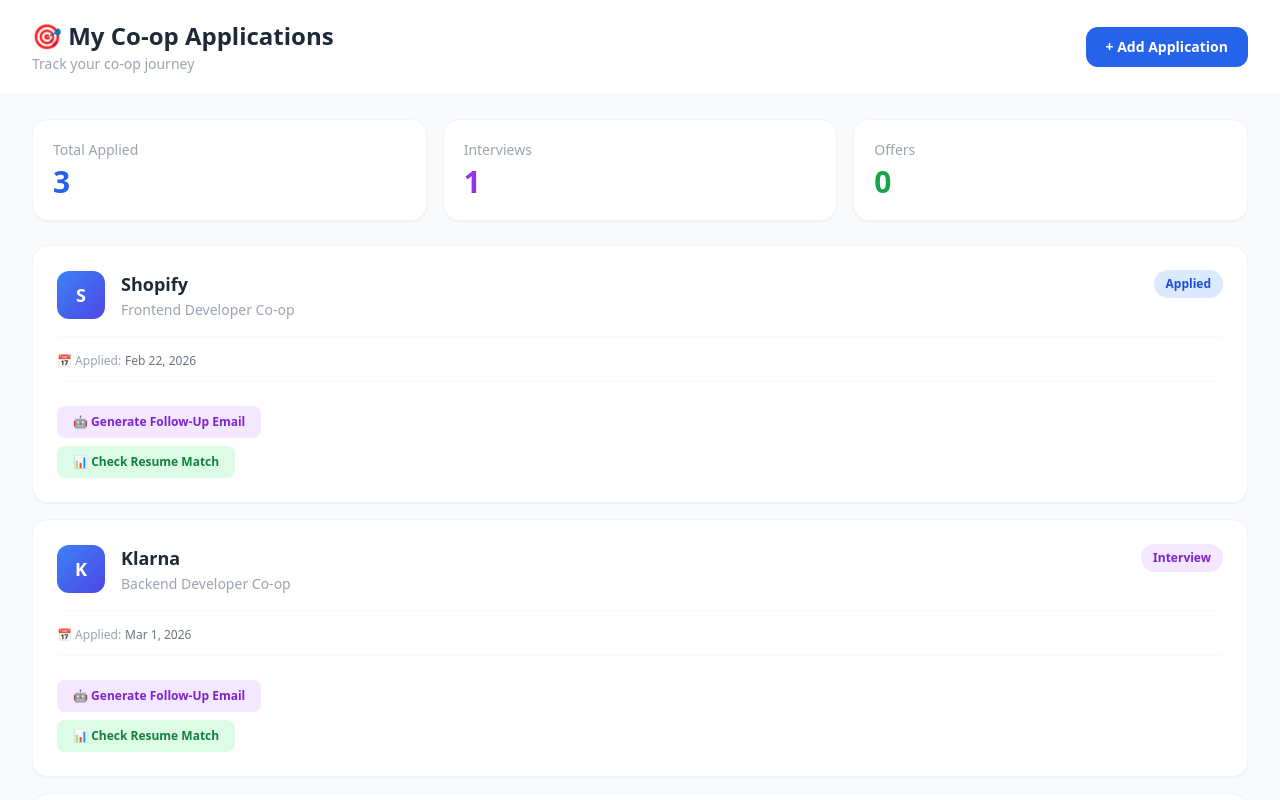
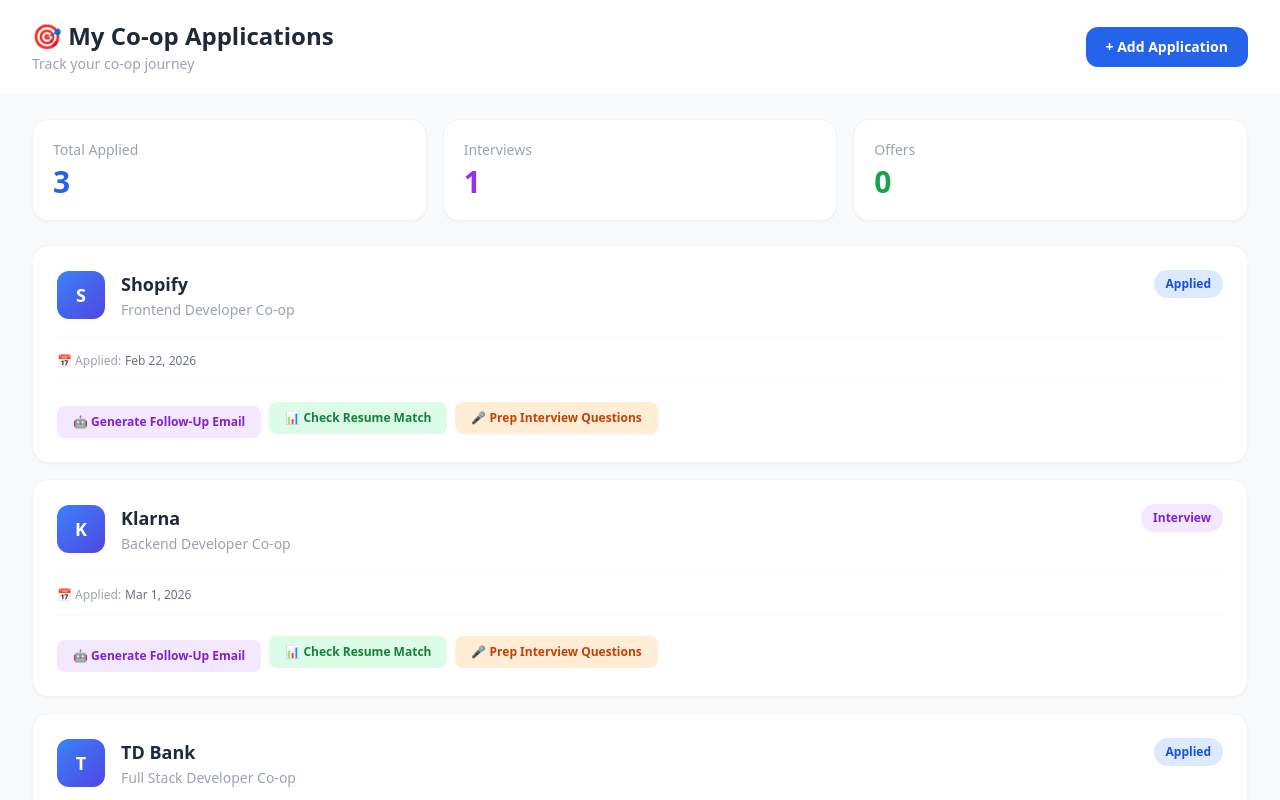
Before and after one commit to dhruvimadlani29/job-application-tracker, a React (Vite) app: page / in a window 1280 px wide. Shown: the top 800 px of the page. Built offline with nearby package versions, Linux system fonts and the light colour scheme.

Commit message:
Implemented interview preparation feature

```diff
--- a/src/components/AppCard.jsx
+++ b/src/components/AppCard.jsx
@@ -1,58 +1,57 @@
-import EmailGenerator from "./EmailGenerator";
-import MatchScore from "./MatchScore";
+// src/components/AppCard.jsx
+import EmailGenerator from './EmailGenerator'
+import MatchScore from './MatchScore'
+import InterviewPrep from './InterviewPrep'
 
 function AppCard({ application }) {
-  // This function picks the right color for each status
+
   function getStatusStyle(status) {
-    if (status === "Interview") return "bg-purple-100 text-purple-700";
-    if (status === "Offer") return "bg-green-100 text-green-700";
-    if (status === "Rejected") return "bg-red-100 text-red-700";
-    return "bg-blue-100 text-blue-700"; // default = Applied
+    if (status === 'Interview')
+      return 'bg-purple-100 text-purple-700'
+    if (status === 'Offer')
+      return 'bg-green-100 text-green-700'
+    if (status === 'Rejected')
+      return 'bg-red-100 text-red-700'
+    return 'bg-blue-100 text-blue-700'
   }
 
   return (
-    <div className="bg-white rounded-2xl shadow-sm border border-gray-100 p-6 hover:shadow-md hover:border-blue-200 transition-all duration-200 cursor-pointer">
+    <div className="bg-white rounded-2xl shadow-sm border border-gray-100 p-6 hover:shadow-md hover:border-blue-200 transition-all duration-200">
+
       <div className="flex justify-between items-start">
-        {/* Left side — company info */}
         <div className="flex items-center gap-4">
+
           {/* Company Logo Circle */}
           <div className="w-12 h-12 rounded-xl bg-gradient-to-br from-blue-500 to-indigo-600 flex items-center justify-center text-white font-bold text-lg">
             {application.company[0]}
           </div>
 
           <div>
-            <h3 className="text-lg font-bold text-gray-800">
-              {application.company}
-            </h3>
+            <h3 className="text-lg font-bold text-gray-800">{application.company}</h3>
             <p className="text-sm text-gray-400 mt-0.5">{application.role}</p>
           </div>
         </div>
 
-        {/* Right side — status badge */}
-        <span
-          className={`text-xs font-bold px-3 py-1.5 rounded-full ${getStatusStyle(application.status)}`}
-        >
+        <span className={`text-xs font-bold px-3 py-1.5 rounded-full ${getStatusStyle(application.status)}`}>
           {application.status}
         </span>
       </div>
 
-      {/* Bottom — date */}
+      {/* Date */}
       <div className="mt-4 pt-4 border-t border-gray-50 flex items-center gap-1">
         <span className="text-xs text-gray-400">📅 Applied:</span>
-        <span className="text-xs text-gray-500 font-medium">
-          {application.dateApplied}
-        </span>
-      </div>
-      {/* AI Email Generator */}
-      <div className="mt-3 pt-3 border-t border-gray-50">
-        <EmailGenerator company={application.company} role={application.role} />
+        <span className="text-xs text-gray-500 font-medium">{application.dateApplied}</span>
       </div>
 
-      <div className="mt-2">
+      {/* AI Buttons Row */}
+      <div className="mt-3 pt-3 border-t border-gray-50 flex flex-wrap gap-2">
+        <EmailGenerator company={application.company} role={application.role} />
         <MatchScore company={application.company} role={application.role} />
+        <InterviewPrep company={application.company} role={application.role} />
       </div>
+
     </div>
-  );
+  )
 }
 
-export default AppCard;
+export default AppCard
--- /dev/null
+++ b/src/components/InterviewPrep.jsx
@@ -0,0 +1,100 @@
+// src/components/InterviewPrep.jsx
+import { useState } from 'react'
+
+function InterviewPrep({ company, role }) {
+  const [questions, setQuestions] = useState('')
+  const [loading, setLoading]     = useState(false)
+  const [show, setShow]           = useState(false)
+
+  async function generateQuestions() {
+    setShow(true)
+    setLoading(true)
+    setQuestions('')
+
+    try {
+      const response = await fetch('https://api.groq.com/openai/v1/chat/completions', {
+        method: 'POST',
+        headers: {
+          'Authorization': `Bearer ${import.meta.env.VITE_GROQ_API_KEY}`,
+          'Content-Type': 'application/json',
+        },
+        body: JSON.stringify({
+          model: 'llama-3.3-70b-versatile',
+          max_tokens: 500,
+          messages: [{
+            role: 'user',
+            content: `Generate interview preparation questions for a co-op student.
+                      Company: ${company}
+                      Role: ${role}
+
+                      Give exactly 6 questions in this format:
+                      - 2 Technical questions specific to the role
+                      - 2 Behavioural questions (start with "Tell me about a time...")
+                      - 1 Company-specific question about ${company}
+                      - 1 Question about the student's goals and why co-op
+
+                      After each question add a short tip in brackets on how to answer it.
+                      Keep the whole response under 250 words.`
+          }]
+        })
+      })
+
+      if (!response.ok) {
+        const err = await response.json()
+        setQuestions(`Error: ${err.error?.message || 'Something went wrong'}`)
+        setLoading(false)
+        return
+      }
+
+      const data = await response.json()
+      setQuestions(data.choices[0].message.content)
+
+    } catch (err) {
+      setQuestions('Network error — check your internet connection.')
+    }
+
+    setLoading(false)
+  }
+
+  return (
+    <div className="mt-2">
+
+      {/* Button */}
+      <button
+        onClick={generateQuestions}
+        className="bg-orange-100 hover:bg-orange-200 text-orange-700 font-semibold text-xs px-4 py-2 rounded-lg transition-colors"
+      >
+        🎤 {show && questions ? 'Regenerate Questions' : 'Prep Interview Questions'}
+      </button>
+
+      {/* Questions Panel */}
+      {show && (
+        <div className="mt-3 bg-orange-50 border border-orange-100 rounded-xl p-4">
+
+          <p className="text-xs font-bold text-orange-600 uppercase tracking-wide mb-3">
+            🎤 Interview Prep — {company}
+          </p>
+
+          {/* Loading */}
+          {loading && (
+            <div className="flex items-center gap-2 text-orange-600 text-sm">
+              <div className="w-4 h-4 border-2 border-orange-300 border-t-orange-600 rounded-full animate-spin"/>
+              AI is generating your interview questions...
+            </div>
+          )}
+
+          {/* Questions Result */}
+          {!loading && questions && (
+            <pre className="text-sm text-gray-700 whitespace-pre-wrap font-sans leading-relaxed">
+              {questions}
+            </pre>
+          )}
+
+        </div>
+      )}
+
+    </div>
+  )
+}
+
+export default InterviewPrep
```
